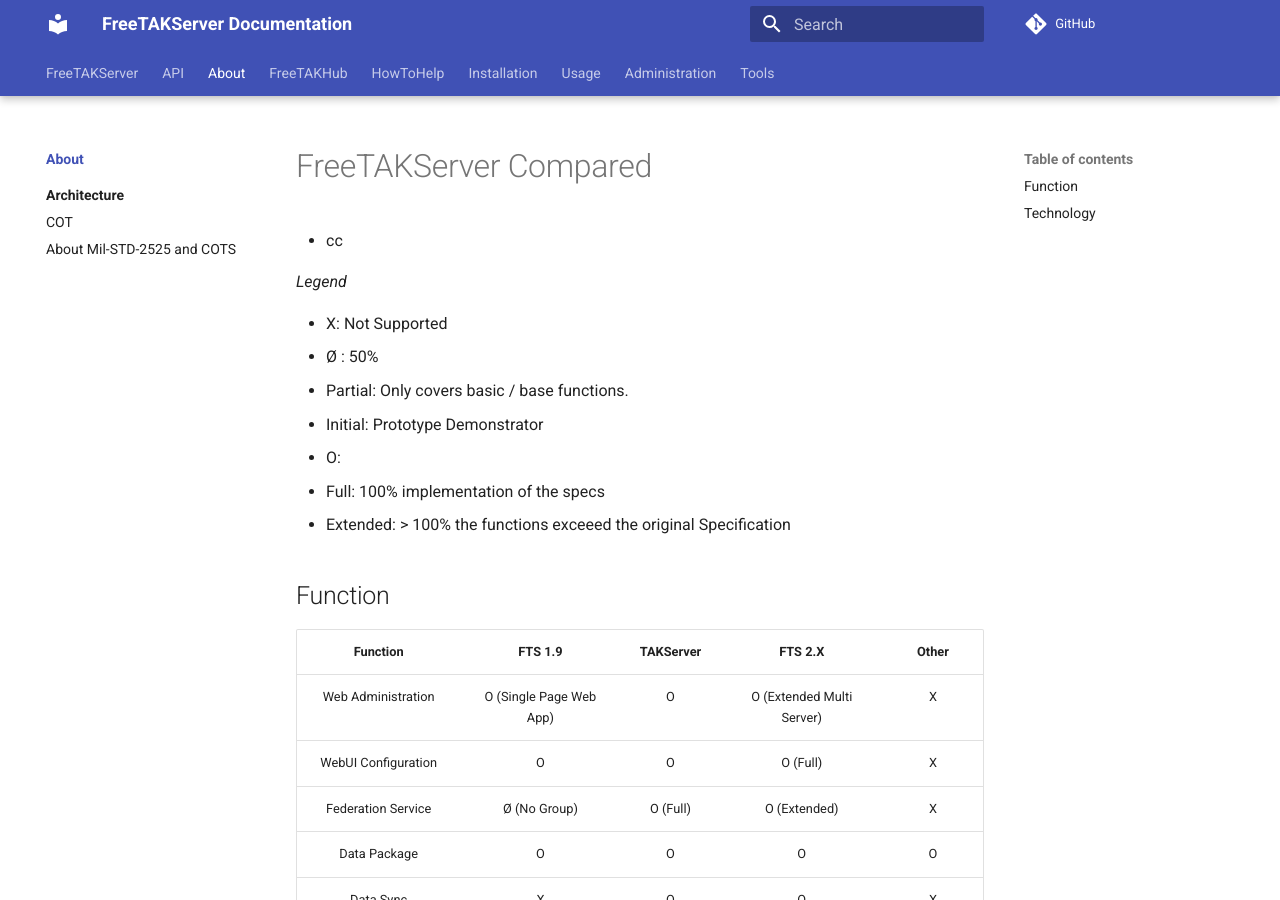
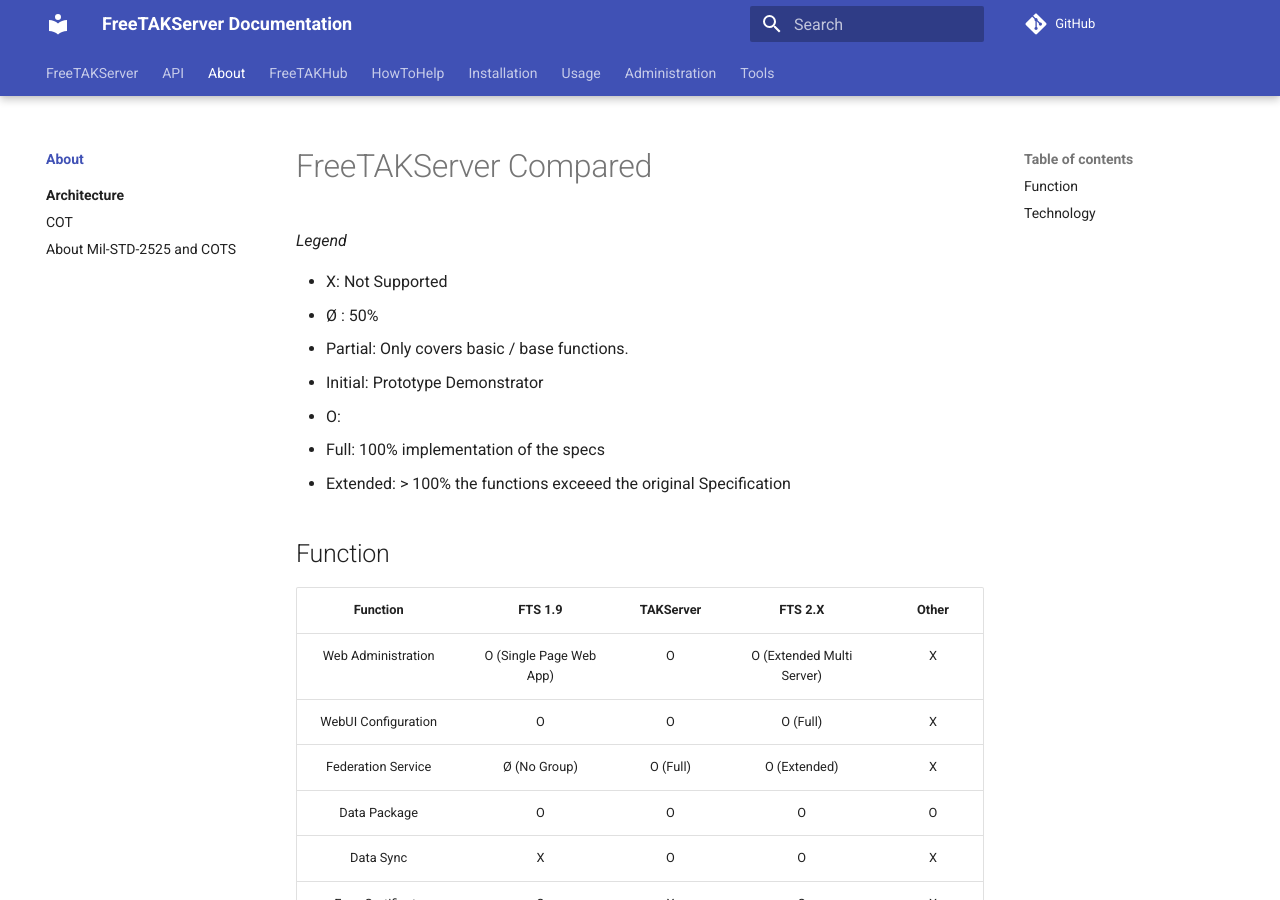
Before and after one commit to FreeTAKTeam/FreeTAKServer-User-Docs, an MkDocs documentation site: the page built from docs/docs/About/FeaturesCompared.md, in a window 1280 px wide and 900 px high. Built offline with MkDocs 1.6.1 and Material for MkDocs 9.7.7, drawn with Linux system fonts in a browser that asks for light colours; comment, search, counter and statistics services are not loaded; the version menu is left out.

```diff
--- a/docs/docs/About/FeaturesCompared.md
+++ b/docs/docs/About/FeaturesCompared.md
@@ -1,5 +1,4 @@
 # FreeTAKServer Compared
-* cc
 
 *Legend*
 
```
